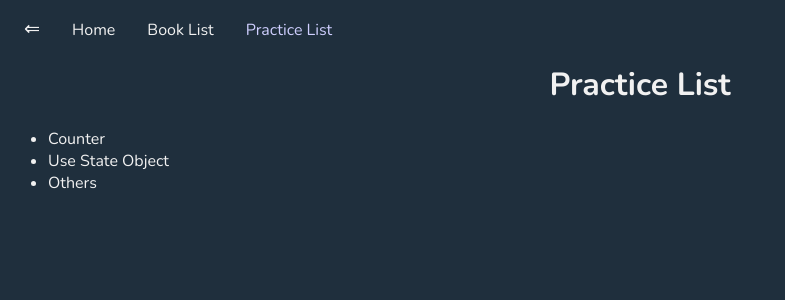
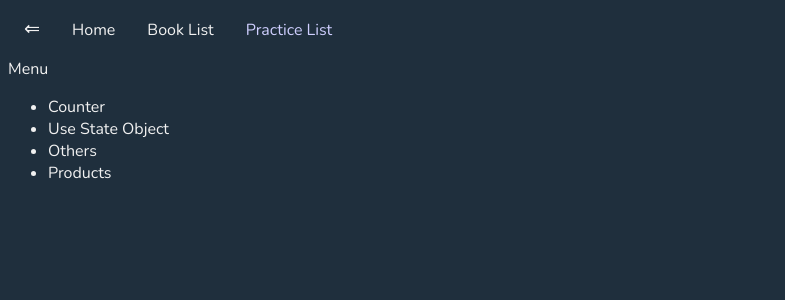
Before and after one commit to aftabwebdev/first-vite-react, a React (Vite) app: page /first-vite-react/practice-list in a window 1280 px wide. Shown: the top 300 px of the page, without its empty margins (0-785 px from the left). Built offline with nearby package versions, Linux system fonts and the light colour scheme.

Commit message:
modified

```diff
--- a/src/pages/PracticeList.jsx
+++ b/src/pages/PracticeList.jsx
@@ -2,8 +2,9 @@ import { NavLink, Outlet } from "react-router-dom";
 
 const PracticeList = () => {
 	return (
+		<>
 			<div className="practice-list">
-			<h1>Practice List</h1>
+				<span className="menu">Menu</span>
 				<nav>
 					<ul>
 						<li>
@@ -17,10 +18,14 @@ const PracticeList = () => {
 						<li>
 							<NavLink to="/practice-list/otherlink">Others</NavLink>
 						</li>
+						<li>
+							<NavLink to="/practice-list/products">Products</NavLink>
+						</li>
 					</ul>
 				</nav>
+			</div>
 			<Outlet />
-		</div>
+		</>
 	);
 };
 export default PracticeList;
```
Lines whose indentation alone changed are shown as unchanged.
